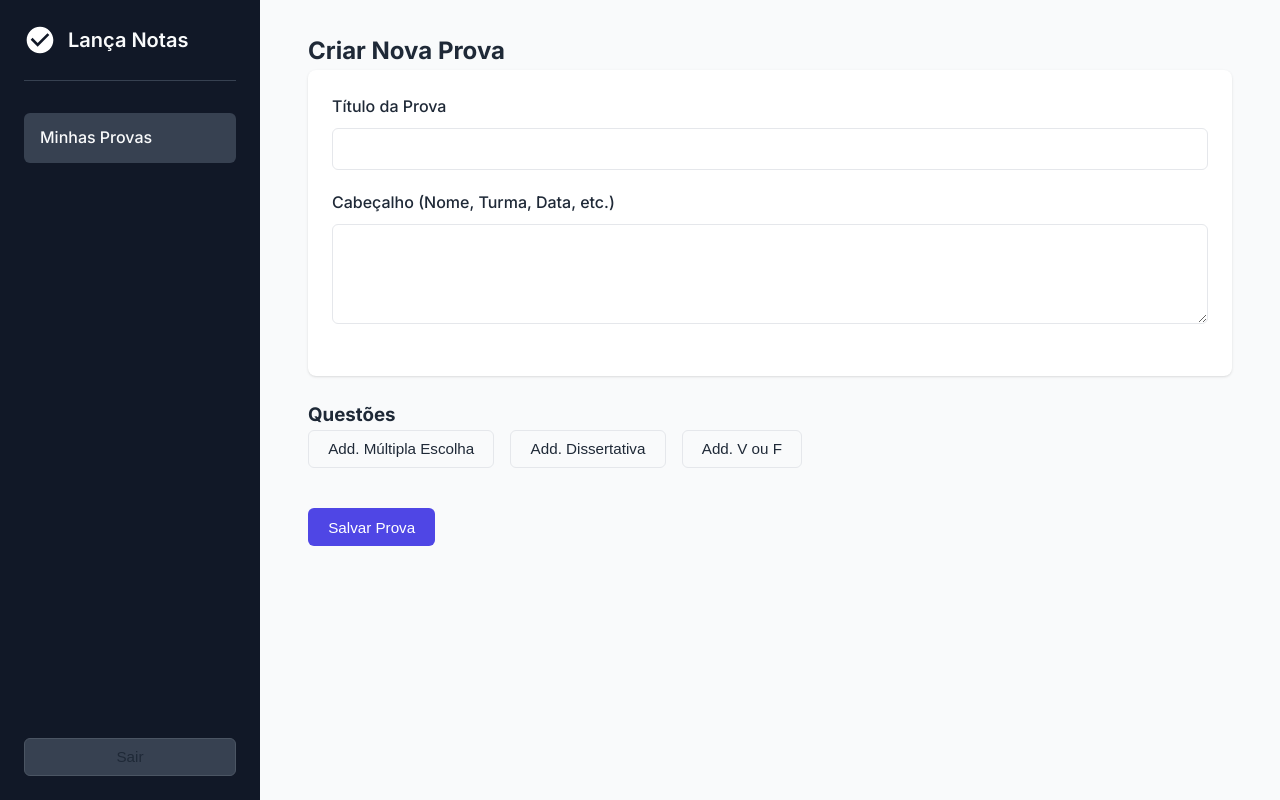
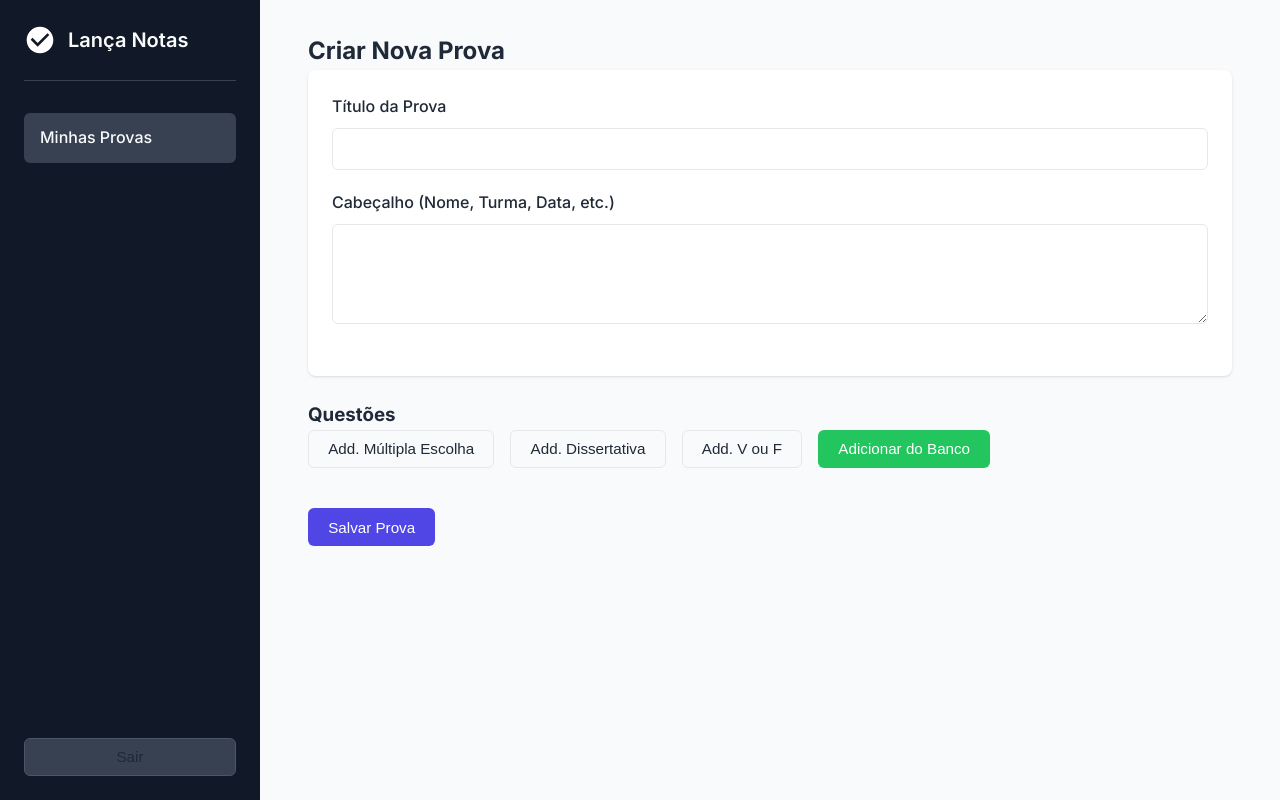
Before and after one commit to kaissanproject/lancanota, a Flask app: page /editor in a window 1280 px wide. Run offline with Flask 3, Linux system fonts and the light colour scheme; the visitor is signed in with stand-in values (Sample User, id 1).

Commit message:
Update editor.html

```diff
--- a/templates/editor.html
+++ b/templates/editor.html
@@ -22,6 +22,7 @@
         <button type="button" id="add-multipla-escolha" class="button button-secondary">Add. Múltipla Escolha</button>
         <button type="button" id="add-dissertativa" class="button button-secondary">Add. Dissertativa</button>
         <button type="button" id="add-vf" class="button button-secondary">Add. V ou F</button>
+        <button type="button" id="add-do-banco" class="button button-success">Adicionar do Banco</button>
     </div>
 
     <div id="questoes-container">
@@ -30,6 +31,22 @@
 
     <button type="submit" id="salvar-prova-btn" class="button button-primary" style="margin-top: 1rem;">Salvar Prova</button>
 </form>
+
+<!-- Modal do Banco de Questões (inicialmente escondido) -->
+<div id="banco-modal" class="modal-overlay hidden">
+    <div class="modal-content">
+        <div class="modal-header">
+            <h3>Seu Banco de Questões</h3>
+            <button type="button" id="fechar-modal-btn" class="close-button">&times;</button>
+        </div>
+        <div id="banco-questoes-lista" class="modal-body">
+            <!-- Lista de questões do banco será carregada aqui -->
+        </div>
+        <div class="modal-footer">
+            <button type="button" id="adicionar-selecionadas-btn" class="button button-primary">Adicionar Selecionadas</button>
+        </div>
+    </div>
+</div>
 {% endblock %}
 
 {% block scripts %}
```
